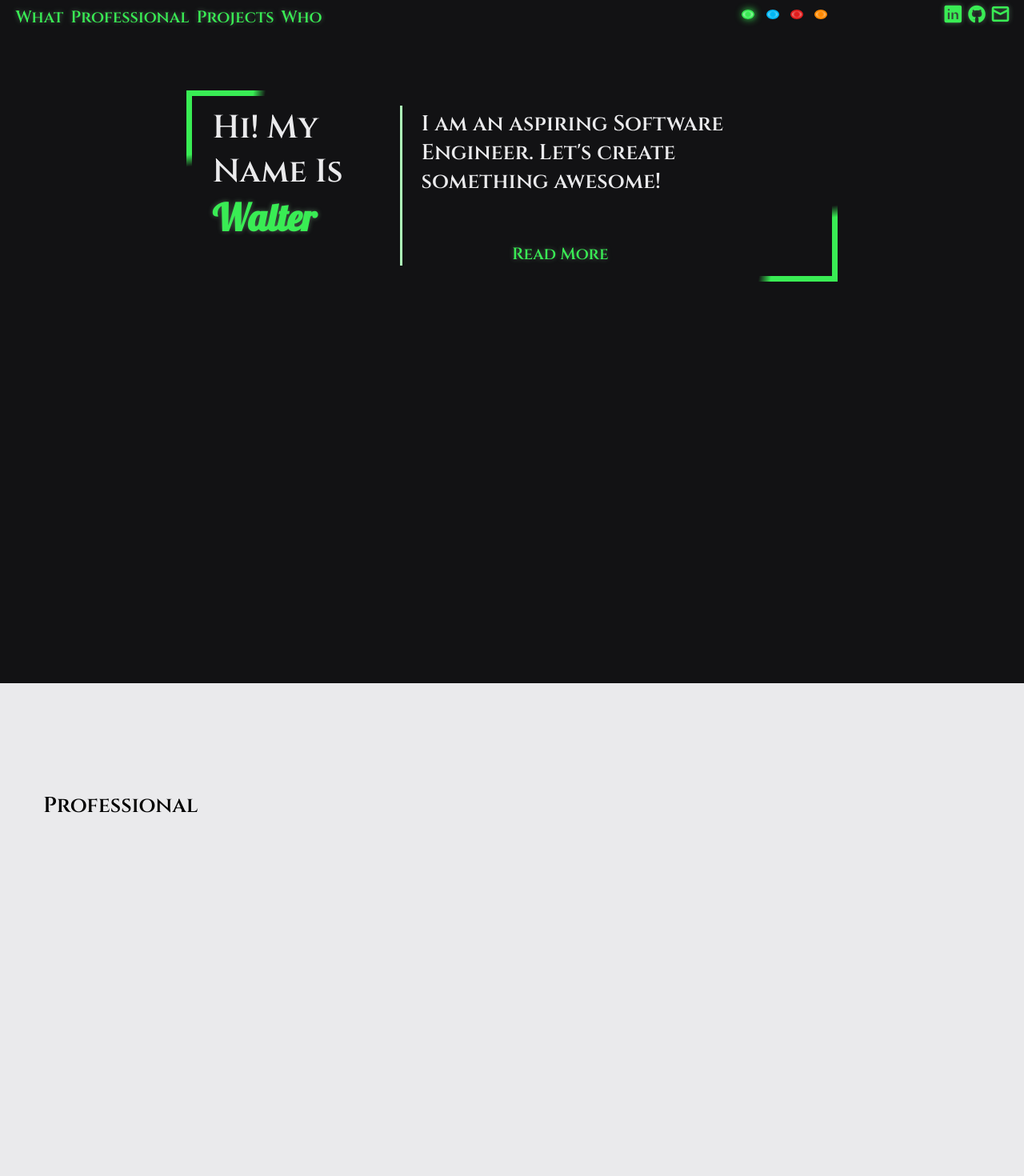
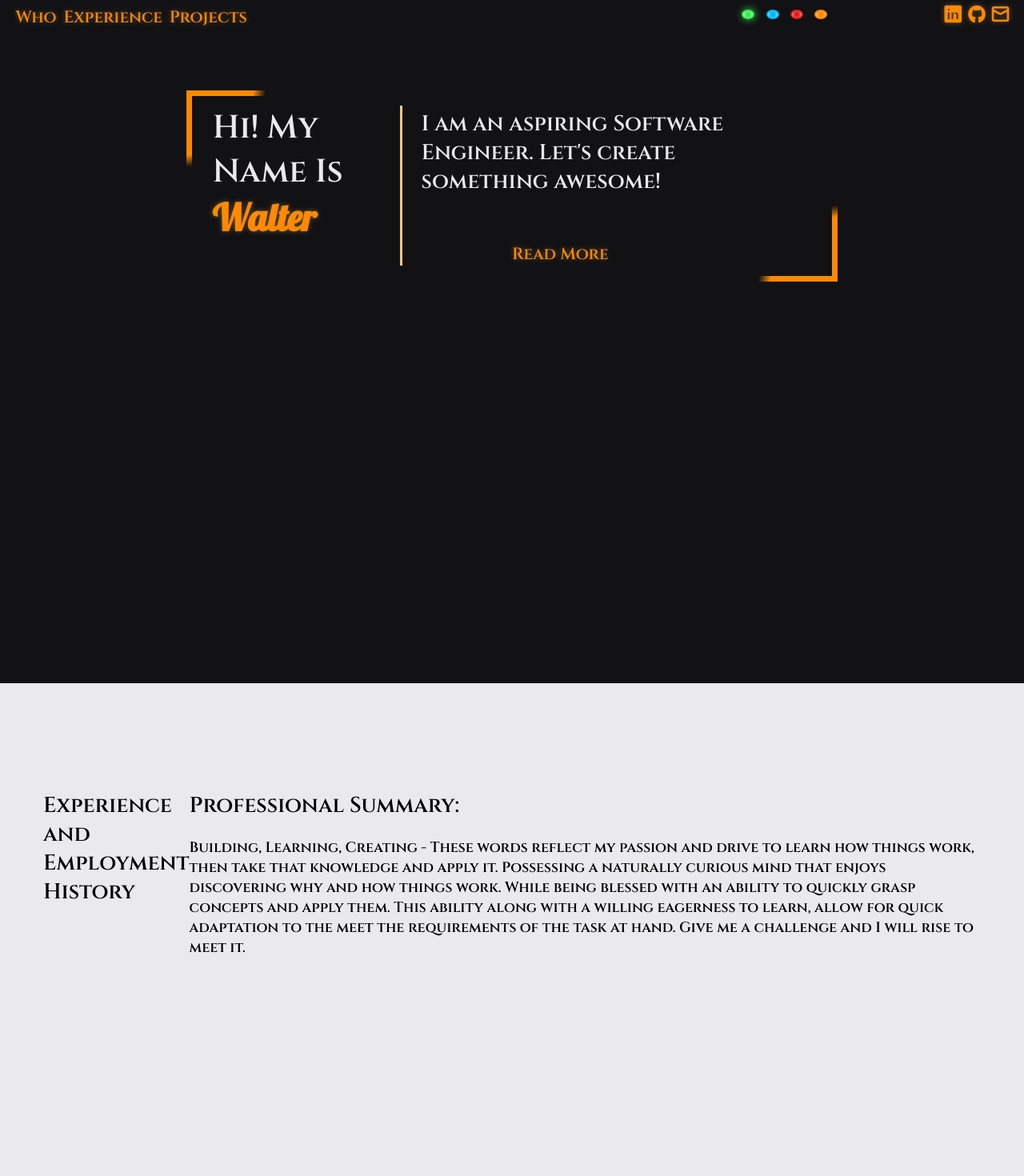
Before and after one commit to WaltBranning/OddlyGeek-PortfolioSite, a React (Create React App) app in the folder site-app/: page / in a window 1280 px wide. Shown: the top 1470 px of the page at 80% size. Built offline with nearby package versions, Linux system fonts and the light colour scheme.

Commit message:
Added adjust color of highlight on scroll

```diff
--- a/site-app/src/App.js
+++ b/site-app/src/App.js
@@ -1,23 +1,67 @@
 // Component Imports
 import HeaderComponent from './components/Header';
 import ContentComponent from './components/Content';
-import { useRef } from 'react';
+import { useRef, useEffect, useState } from 'react';
 
 // Styles and Asset Imports
 import './style/App.css'
 
 function App() {
+  window.onscroll = () => {
+    // const curIdx = curSection.current;
+    // const sectionHeights = sectionSizes.current;
+    const sectionNode = sectionRef.current.querySelectorAll('section');
+    const sectionPagePos = sectionSizes.current;
+    // var sectionHeight = sectionNode[curIdx].getBoundingClientRect().height;
+    // var y_position = sectionNode[curIdx].getBoundingClientRect().y;
+    const y_position = window.scrollY;
+    const offset = 100;
+
+    for (let i=0; i < sectionSizes.current.length; ++i) {
+      if (y_position + offset > sectionPagePos[i][0] & y_position + offset < sectionPagePos[i][1]) {
+        if (curSection.current != sectionNode[i].id) {
+          curSection.current = sectionNode[i].id;
+          if (curSection.current == 'resume'){
+            const root = document.documentElement;
+            const new_color = getComputedStyle(root).getPropertyValue(`--brand-dark`);
+            root.style.setProperty('--highlight-color', new_color);
+          } else if (curSection.current == 'who') {
+            const root = document.documentElement;
+            const new_color = getComputedStyle(root).getPropertyValue(`--brand-color`);
+            root.style.setProperty('--highlight-color', new_color);
+          }
+
+          console.log(curSection);
+        }
+      }
+    };
+  };
 
   function transitionToSectionCallBack(idx) {
-    const sectionList = sectionRef.current;
-    const sectionNode = sectionList.querySelectorAll('section')[idx];
+    const sectionList = sectionRef.current.querySelectorAll('section');
+    const sectionNode = sectionList[idx];
     sectionNode.scrollIntoView({
       behavior: 'smooth',
     });
   };
 
-  const curSection = useRef(null)
+  const curSection = useRef('who');
   const sectionRef = useRef(null);
+  const sectionSizes = useRef(null);
+
+  useEffect(() => {
+    const sectionList = sectionRef.current.querySelectorAll('section');
+    var sectionCheckSize = [];
+
+    var startval = 0;
+    for (let i = 0; i < sectionList.length; i++){
+      var endVal = sectionList[i].offsetHeight + startval;
+      sectionCheckSize.push([startval, endVal]);
+      startval = endVal
+    };
+
+    sectionSizes.current = sectionCheckSize;
+  }, []);
 
   return (
     <div className="App">
--- a/site-app/src/components/Content.js
+++ b/site-app/src/components/Content.js
@@ -4,7 +4,7 @@ import meImage from '../resources/imgs/me.png'
 function ContentComponent ({sectionRef}) {
     return (
     <div className='contentWrapper' ref={sectionRef}>
-        <section>
+        <section id="who">
             <div className="content" id="what-section">
 
                 <div className='introblock-item' >
@@ -16,8 +16,6 @@ function ContentComponent ({sectionRef}) {
                         <div id='introduction'>
                             <h2>I am an aspiring Software Engineer. Let's create something awesome!</h2>
                         </div>
-
-
                     </div>
                         <div id='intro-content' className='toggle-state'>
                             <p><span className='highlight'>Who am I, you ask?</span> Well, I'm a devoted husband and father, my family holds the utmost importance in my life and I cherish this job most of all. Becoming the best provider and role model for them is a job I take very seriously. Striving for excellence not only aligns with my natural desire to take pride in my work but also ensures that my family, too, can take pride in what I do.
@@ -50,25 +48,33 @@ function ContentComponent ({sectionRef}) {
         </section>
 
         {/* <div className='divider'></div> */}
-        <section>
+        <section id='resume'>
             <div className="content" id="pro-section">
-                <h1>Professional</h1>
+                <h1>Experience and Employment History</h1>
+                <div id='summary' className='exp-entry'>
+                    <h2>Professional Summary:</h2>
+                    <p>Building, Learning, Creating - These words reflect my passion and drive to learn how things work, then take that
+                    knowledge and apply it. Possessing a naturally curious mind that enjoys discovering why and how things work. While being blessed with an ability to quickly grasp concepts and apply them. This ability along with a willing eagerness to learn, allow for quick adaptation to the meet the requirements of the task at hand. Give me a challenge and I will rise to meet it.</p>
+                </div>
+                <div className='exp-entry'>
+
+                </div>
             </div>
         </section>
 
         {/* <div className='divider'></div> */}
-        <section>
+        <section id='projects'>
             <div className="content" id="project-section">
                 <h1>Projects</h1>
             </div>
         </section>
 
         {/* <div className='divider'></div> */}
-        <section>
+        {/* <section>
             <div className="content" id="who-section">
                 <h1>Who</h1>
             </div>
-        </section>
+        </section> */}
     </div>
       )
 }
--- a/site-app/src/components/Header.js
+++ b/site-app/src/components/Header.js
@@ -5,10 +5,10 @@ import 'primeicons/primeicons.css';
 function HeaderComponent ({transitionToSection}) {
 
     function changeTheme (e) {
-        let root = document.documentElement;
-        let new_color = getComputedStyle(root).getPropertyValue(`--brand-${e}`);
-        let new_color_light = getComputedStyle(root).getPropertyValue(`--brand-${e}-light`);
-        let new_color_glow = getComputedStyle(root).getPropertyValue(`--brand-${e}-glow`);
+        const root = document.documentElement;
+        const new_color = getComputedStyle(root).getPropertyValue(`--brand-${e}`);
+        const new_color_light = getComputedStyle(root).getPropertyValue(`--brand-${e}-light`);
+        const new_color_glow = getComputedStyle(root).getPropertyValue(`--brand-${e}-glow`);
         root.style.setProperty('--brand-color', new_color);
         root.style.setProperty('--brand-color-light', new_color_light);
         root.style.setProperty('--brand-color-glow', new_color_glow);
@@ -18,10 +18,10 @@ function HeaderComponent ({transitionToSection}) {
         <header >
             <div className='header-content'>
                 <div className='headerLinks' id='navLinks'>
-                    <a onClick={() => transitionToSection(0)} className='nav-link highlight hover-glow'>What</a>
-                    <a onClick={() => transitionToSection(1)}  className='nav-link highlight hover-glow'>Professional</a>
+                    <a onClick={() => transitionToSection(0)} className='nav-link highlight hover-glow'>Who</a>
+                    <a onClick={() => transitionToSection(1)}  className='nav-link highlight hover-glow'>Experience</a>
                     <a onClick={() => transitionToSection(2)}  className='nav-link highlight hover-glow'>Projects</a>
-                    <a onClick={() => transitionToSection(3)}  className='nav-link highlight hover-glow'>Who</a>
+                    {/* <a onClick={() => transitionToSection(3)}  className='nav-link highlight hover-glow'>Who</a> */}
                 </div>
                 <div className='headerLinks' id='extraLinks'>
                     <div className='theme-bar'>
--- a/site-app/src/style/App.css
+++ b/site-app/src/style/App.css
@@ -15,9 +15,10 @@
   --brand-orange-glow: rgba(255, 196, 130, 0.35);
   --brand-light: #EAEAEC;
   --brand-dark: #121214;
-  --brand-color: var(--brand-green);
-  --brand-color-light: var(--brand-green-light);
-  --brand-color-glow: var(--brand-green-glow);
+  --brand-color: var(--brand-orange);
+  --brand-color-light: var(--brand-orange-light);
+  --brand-color-glow: var(--brand-orange-glow);
+  --highlight-color: var(--brand-color);
 }
 
 :root {
@@ -35,9 +36,10 @@
   --brand-orange-glow: rgba(255, 196, 130, 0.35);
   --brand-light: #EAEAEC;
   --brand-dark: #121214;
-  --brand-color: var(--brand-green);
-  --brand-color-light: var(--brand-green-light);
-  --brand-color-glow: var(--brand-green-glow);
+  --brand-color: var(--brand-orange);
+  --brand-color-light: var(--brand-orange-light);
+  --brand-color-glow: var(--brand-orange-glow);
+  --highlight-color: var(--brand-color);
 }
 
 header {
@@ -113,7 +115,7 @@ header {
 }
 
 .highlight {
-  color: var(--brand-color);
+  color: var(--highlight-color);
   text-shadow: 0px 0px 6px var(--brand-color-glow);
   font-weight: bold;
   font-size: 1.15em;
--- a/site-app/src/style/App.sass
+++ b/site-app/src/style/App.sass
@@ -6,7 +6,7 @@
 
 .highlight
     // @include brand-highlight-color
-    color: var(--brand-color)
+    color: var(--highlight-color)
     text-shadow: 0px 0px 6px var(--brand-color-glow)
     font-weight: bold
     font-size: 1.15em
--- a/site-app/src/style/_header.sass
+++ b/site-app/src/style/_header.sass
@@ -5,6 +5,7 @@ $height: 15vh
 header
     // height: $height
     // background-color: blue
+    // background-image: linear-gradient(126deg, var(--brand-dark) 0%, rgba(0,184,245,0) 30%, rgba(0,184,245,0) 70%, var(--brand-dark) 100%)
     width: 100%
     position: fixed
     top: 0px
--- a/site-app/src/style/_variables.sass
+++ b/site-app/src/style/_variables.sass
@@ -50,9 +50,11 @@ $max-width: 1920px
     --brand-light:   #EAEAEC
     --brand-dark:    #121214
 
-    --brand-color: var(--brand-green)
-    --brand-color-light: var(--brand-green-light)
-    --brand-color-glow: var(--brand-green-glow)
+    --brand-color: var(--brand-orange)
+    --brand-color-light: var(--brand-orange-light)
+    --brand-color-glow: var(--brand-orange-glow)
+
+    --highlight-color: var(--brand-color)
 
 // $brand-glow-light:  lighten($brand-color, 50%)
 // $brand-glow-dark:   lighten($brand-color, 50%)
--- a/site-app/src/style/index.css
+++ b/site-app/src/style/index.css
@@ -14,9 +14,10 @@
   --brand-orange-glow: rgba(255, 196, 130, 0.35);
   --brand-light: #EAEAEC;
   --brand-dark: #121214;
-  --brand-color: var(--brand-green);
-  --brand-color-light: var(--brand-green-light);
-  --brand-color-glow: var(--brand-green-glow);
+  --brand-color: var(--brand-orange);
+  --brand-color-light: var(--brand-orange-light);
+  --brand-color-glow: var(--brand-orange-glow);
+  --highlight-color: var(--brand-color);
 }
 
 :root {
```
Also changed, not shown: 2 other files (tests, documents, lock files or other folders).
